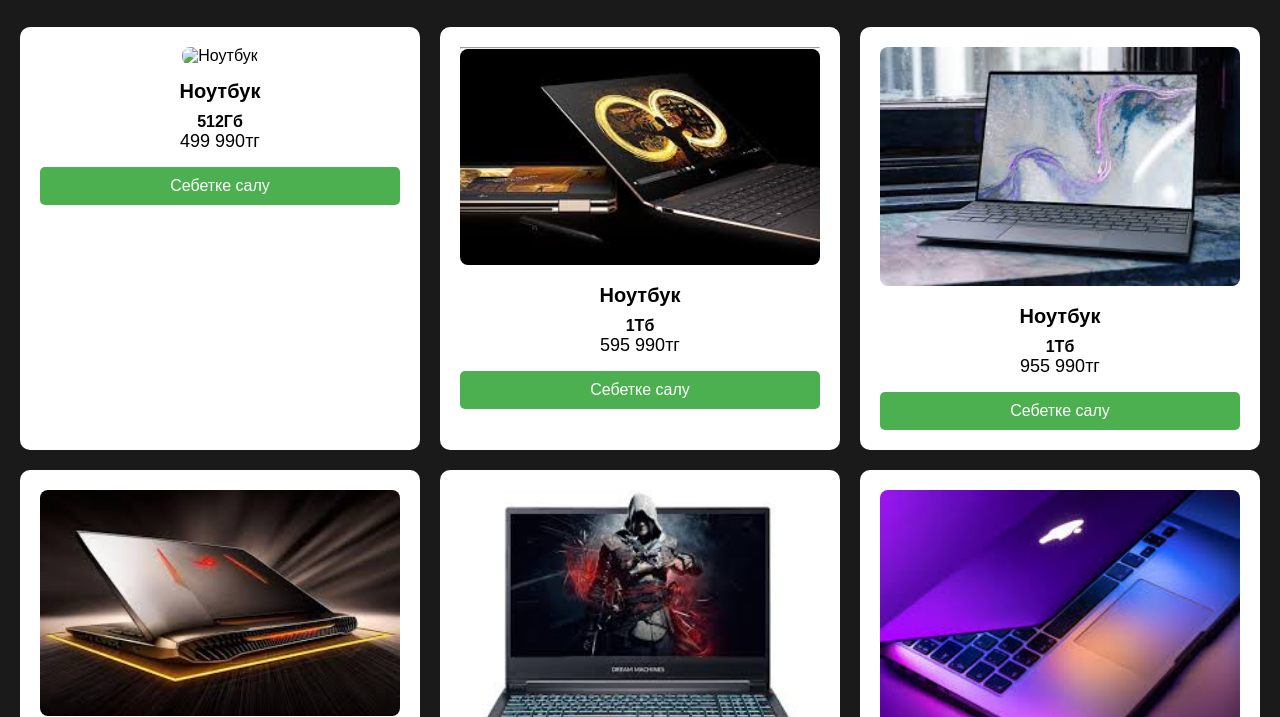
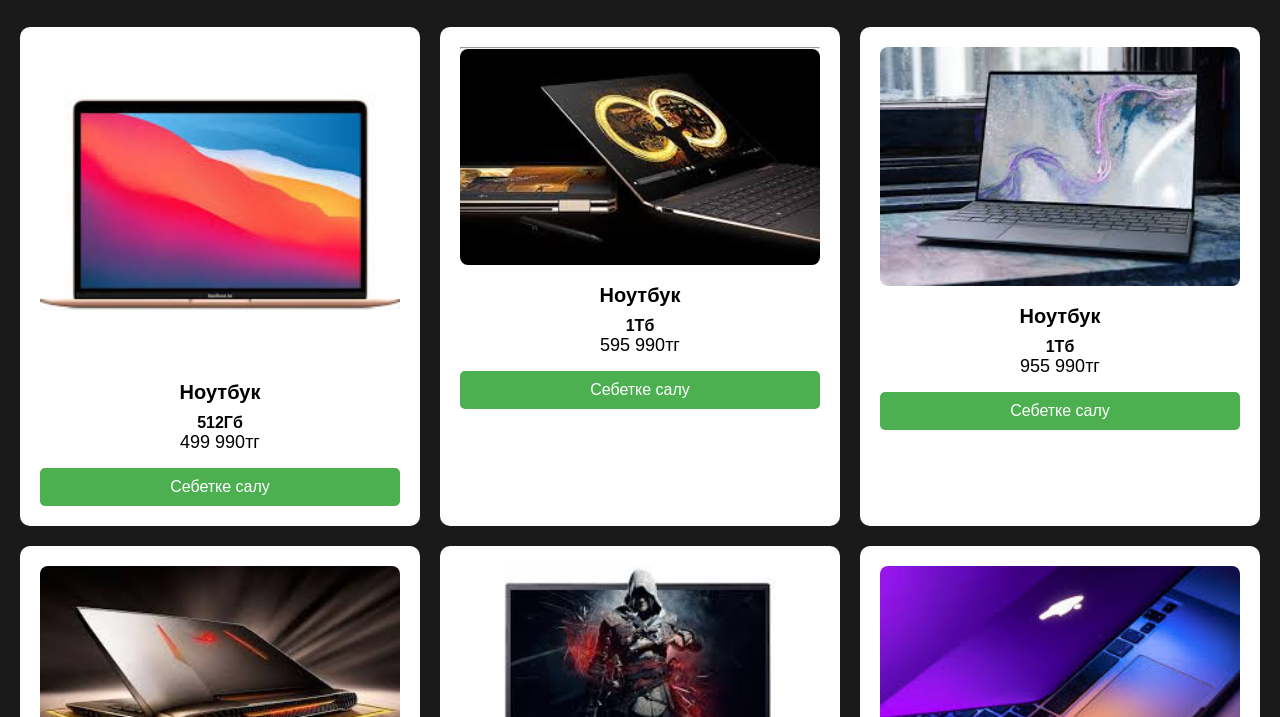
Before and after one commit to Qaradala/Tapsyrma, a plain HTML site: page index.html in a window 1280 px wide. Shown: the part 83-800 px from the top of the page. Drawn offline with Linux system fonts and the light colour scheme; files whose address does not match are found by name.

Commit message:
Update index.html

```diff
--- a/index.html
+++ b/index.html
@@ -13,7 +13,7 @@
     <main>
         <section id="products">
             <div class="product">
-                <img src="/qwerty/images.jpg/qwer1.jpeg" alt="Ноутбук">
+                <img src="qwer1.jpeg" alt="Ноутбук">
                 <h3>Ноутбук<h4>512Гб</h4></h3>
                 <p>499 990тг</p>
                 <button class="add-to-cart">Себетке салу</button>
```
